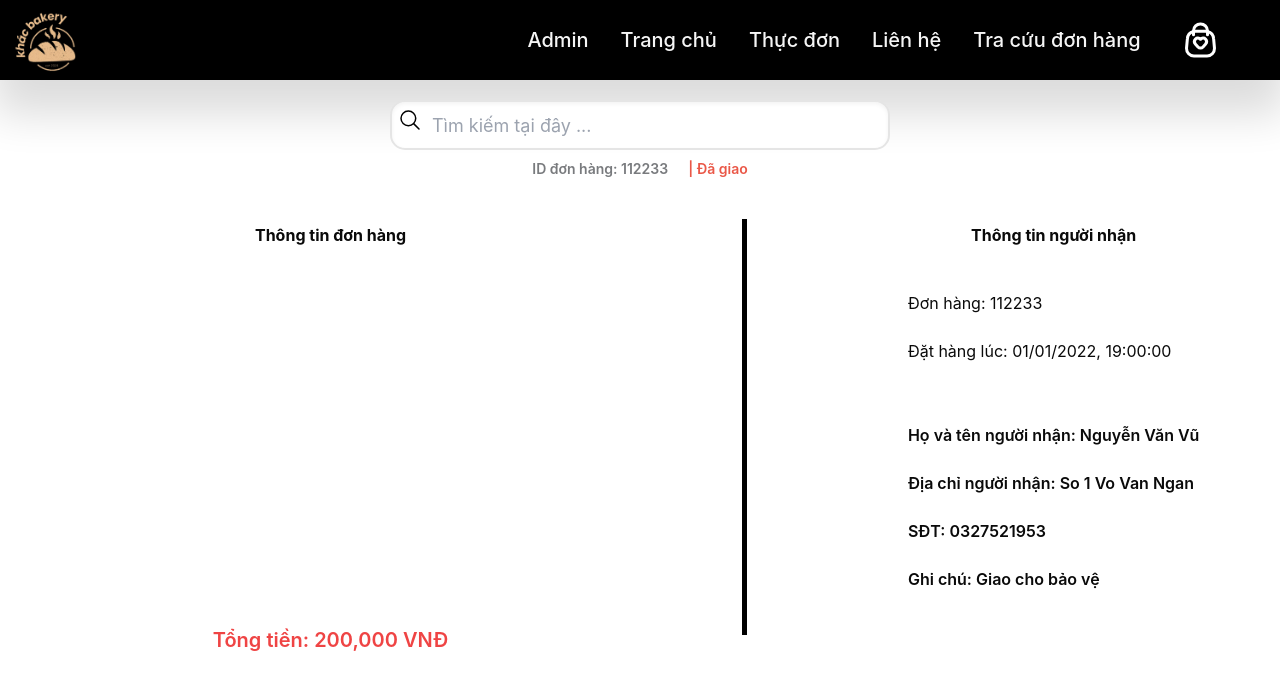
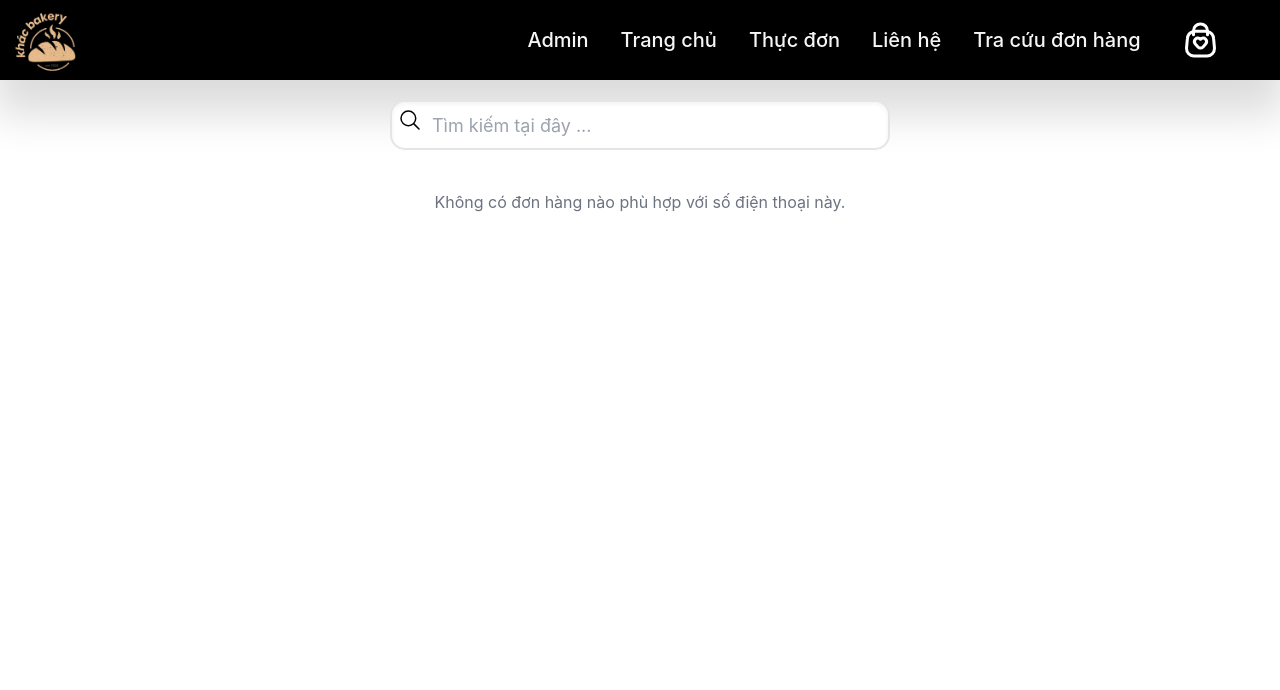
Before and after one commit to devkcng/bakery-store, a Next.js app: page /order-tracking in a window 1280 px wide. Shown: the top 690 px of the page. Built offline with nearby package versions, Linux system fonts and the light colour scheme; a web font is replaced by a local one.

Commit message:
feat: add tracking order

```diff
--- a/src/components/search-bar/search-bar.tsx
+++ b/src/components/search-bar/search-bar.tsx
@@ -1,22 +1,42 @@
 "use client";
 import React, { FC, useState } from "react";
+
 export interface SearchBarProps {
   className?: string;
-  isShow: boolean; // "isShow" property is used to determine the search bar has ability to automatically minimize or not
+  isShow: boolean;
+  onSearchChange: (value: string) => void; // Thêm prop để nhận callback từ component cha
 }
-const SearchBar: FC<SearchBarProps> = ({ className = "", isShow }) => {
+
+const SearchBar: FC<SearchBarProps> = ({
+  className = "",
+  isShow,
+  onSearchChange,
+}) => {
   const [isFocused, setIsFocused] = useState<boolean>(isShow);
-  //   const [inputValue, setInputValue] = useState<string>("");
+  const [inputValue, setInputValue] = useState<string>("");
+
+  // Hàm xử lý thay đổi input
   const handleInputChange = (e: React.ChangeEvent<HTMLInputElement>) => {
-    console.log(e.target.value);
+    setInputValue(e.target.value); // Cập nhật giá trị nhập vào
   };
+
+  // Hàm xử lý khi người dùng nhấn phím
+  const handleKeyDown = (e: React.KeyboardEvent<HTMLInputElement>) => {
+    if (e.key === "Enter") {
+      // Nếu phím nhấn là Enter, gọi callback để cập nhật state ở component cha
+      onSearchChange(inputValue);
+    }
+  };
+
   return (
     <div className={`relative text-white ${className}`}>
       <input
         type="text"
         name="text"
+        value={inputValue} // Gán giá trị inputValue để quản lý trạng thái
         required
         onChange={handleInputChange}
+        onKeyDown={handleKeyDown} // Lắng nghe sự kiện nhấn phím
         placeholder="Tìm kiếm tại đây ..."
         className={`transition-all duration-300 ease-in-out h-10 pl-10 pr-3 text-lg rounded-full bg-white text-black outline-none border-2
             ${isFocused ? "w-52 shadow-inner" : "w-10 cursor-pointer"}
--- a/src/components/section/order-info-section/orderInfo-section.tsx
+++ b/src/components/section/order-info-section/orderInfo-section.tsx
@@ -1,4 +1,5 @@
-import React, { FC } from "react";
+"use client";
+import React, { FC, useEffect, useState } from "react";
 import "./orderInfo.css";
 import ItemOrder, { DetailOrder } from "../../item-order/item-order";
 import ItemCard, { ItemProps } from "@/components/item-card/item-card";
@@ -16,13 +17,14 @@ const items: DetailOrder[] = [
   { itemInfo, itemCount: 4, itemTopping: "mè đen" },
   { itemInfo, itemCount: 5, itemTopping: "hạnh nhân" },
 ];
+
 export interface orderInfo {
   idOrder: string;
   idStatus: string;
   time: string;
   nameBuyer: string;
   addressBuyer: string;
-  phonenumber: string;
+  phoneNumber: string;
   note: string;
 }
 
@@ -32,26 +34,77 @@ const OrderInfoSection: FC<orderInfo> = ({
   time,
   nameBuyer,
   addressBuyer,
-  phonenumber,
+  phoneNumber,
   note,
 }) => {
   const total = items.reduce(
-    (acc, item) => acc + item.itemCount * item.itemInfo.itemPrice, //acc là biển ảo để lưu giá trị sau khi tính xong truyền vào trong total
+    (acc, item) => acc + item.itemCount * item.itemInfo.itemPrice,
     0
   );
+
+  const [searchValue, setSearchValue] = useState<string>("");
+  const handleSearchChange = (value: string) => {
+    setSearchValue(value); // Cập nhật giá trị state khi nhập liệu vào SearchBar
+  };
+
+  const [listOrder, setListOrder] = useState([]);
+  const [orderData, setOrderData] = useState(null); // Khởi tạo với null
+
+  // Load danh sách đơn hàng từ localStorage
+  useEffect(() => {
+    if (typeof window !== "undefined" && window.localStorage) {
+      const list = JSON.parse(localStorage.getItem("order") || "[]");
+      setListOrder(list);
+    }
+  }, []);
+
+  // Lọc danh sách đơn hàng khi người dùng nhập số điện thoại
+  useEffect(() => {
+    if (searchValue) {
+      const filteredOrders = listOrder.filter(
+        (order) => order.deliveryInfo.phoneNumber.includes(searchValue) // So sánh số điện thoại chứa chuỗi tìm kiếm
+      );
+      // Nếu có đơn hàng phù hợp, set orderData là đơn hàng đầu tiên
+      setOrderData(filteredOrders.length > 0 ? filteredOrders[0] : null);
+    } else {
+      setOrderData(null); // Nếu không có giá trị tìm kiếm, không có đơn hàng nào được chọn
+    }
+  }, [searchValue, listOrder]);
+  console.log(orderData);
+
   return (
     <div id="order-info-container">
-      <div className="flex flex-col items-center mt-5 mb-10 ">
-        <SearchBar isShow={true} className="searchBarLarger " />
-        <div className="flex flex-row items-end">
+      <div className="flex flex-col items-center mt-5 mb-5 ">
+        <SearchBar
+          onSearchChange={handleSearchChange}
+          isShow={true}
+          className="searchBarLarger "
+        />
+      </div>
+
+      {/* Information */}
+      {orderData ? ( // Chỉ render khi orderData có giá trị
+        <div className="flex flex-row items-end m-auto text-center justify-center mb-10">
           <span className="block font-display text-[14px] font-semibold text-[#797B7E] mt-2">
-            {idOrder ? `ID đơn hàng: ${idOrder}` : "ID đơn hàng: 1158041042024"}
+            {orderData.orderID}
           </span>
-          <label className="block font-display text-[14px] font-semibold text-[#EA5848] mt-2 ml-5">
-            {idStatus ? `| ${idStatus}` : "| Đang cập nhật"}
+          <label className="block font-display text-[14px] font-semibold text-[#EA5848] mt-2 ml-2">
+            {orderData.orderStatus === "PENDING"
+              ? "| Đang chờ xử lý"
+              : orderData.orderStatus === "PROCESSING"
+              ? "| Đang xử lý"
+              : orderData.orderStatus === "COMPLETED"
+              ? "| Đang giao"
+              : "| Đã giao"}
           </label>
         </div>
+      ) : (
+        <div className="text-center text-gray-500 mt-10">
+          Không có đơn hàng nào phù hợp với số điện thoại này.
         </div>
+      )}
+
+      {orderData && ( // Chỉ render khi orderData có giá trị
         <div className="flex flex-row justify-around m-auto h-auto">
           <div>
             <div className="flex flex-col">
@@ -60,24 +113,24 @@ const OrderInfoSection: FC<orderInfo> = ({
               </span>
               <div className="list-order grid grid-rows-1 h-[450px] w-[500px] ">
                 <div className="m-auto w-auto ">
-                {items.map((item, index) => (
+                  {orderData.orderDetails.map((item, index) => (
                     <div key={index} className="mb-2">
-                    {/* <ItemOrder
-                      itemInfo={item.itemInfo}
-                      itemCount={item.itemCount}
-                      itemTopping={item.itemTopping}
-                    /> */}
+                      <ItemOrder
+                        productID={item.productId}
+                        productImgPath={item.productImgPath}
+                        productName={item.productName}
+                        productPrice={item.productPrice}
+                        productQuantiy={item.productQuantity}
+                        toppings={item.toppings}
+                        totalPrice={item.totalPrice}
+                      ></ItemOrder>
                     </div>
                   ))}
                 </div>
               </div>
             </div>
             <div className="font-semibold text-red-500 text-[20px] h-[10px] text-center mt-2">
-            <span>
-              {total < 0
-                ? `Tổng tiền: ${formatVND(total)} `
-                : `Tổng tiền: ${formatVND(200000)}`}
-            </span>
+              <span>{`Tổng tiền: ${formatVND(orderData.totalAmount)} `}</span>
             </div>
           </div>
 
@@ -86,30 +139,27 @@ const OrderInfoSection: FC<orderInfo> = ({
             <span className="block text-center font-display text-[16px] font-bold mt-1 mb-10">
               Thông tin người nhận
             </span>
-          <span className="block font-display text-[16px] mt-1 mb-5">
-            {idOrder ? `Đơn hàng: ${idOrder}` : "Đơn hàng: 1158041042024"}
+            <span className="block font-display text-[16px] mt-1 mb-5 font-semibold">
+              {`Đơn hàng: ${orderData.orderID}`}
             </span>
-          <span className="block font-display text-[16px] mt-1 mb-5">
-            {time ? `Đặt hàng lúc: ${time}` : "Đặt hàng lúc: 13:57 ngày 12/12"}
-          </span>
-          <span className="block font-display text-[16px] font-semibold mt-10 mb-5">
-            {nameBuyer
-              ? `Họ và tên người nhận: ${nameBuyer}`
-              : "Họ và tên người nhận: Nguyễn Văn Vũ"}
+            <span className="block font-display text-[16px] mt-1 mb-5 font-semibold">
+              {`Đặt hàng lúc: ${orderData.orderDate}`}
             </span>
             <span className="block font-display text-[16px] font-semibold mt-1 mb-5">
-            {addressBuyer
-              ? `Địa chỉ người nhận: ${addressBuyer}`
-              : "Địa chỉ người nhận: Số 1, Võ Văn Ngân, Tp. Thủ Đức"}
+              {`Họ và tên người nhận: ${orderData.deliveryInfo.fullName}`}
             </span>
             <span className="block font-display text-[16px] font-semibold mt-1 mb-5">
-            {phonenumber ? `SĐT: ${phonenumber}` : "SĐT: 0327521953"}
+              {`Địa chỉ người nhận: ${orderData.deliveryInfo.streetName}, ${orderData.deliveryInfo.ward}, ${orderData.deliveryInfo.district} `}
             </span>
             <span className="block font-display text-[16px] font-semibold mt-1 mb-5">
-            {note ? `Ghi chú: ${note}` : "Ghi chú: Để hàng ở gốc cây"}
+              {`SĐT: ${orderData.deliveryInfo.phoneNumber}`}
+            </span>
+            <span className="block font-display text-[16px] font-semibold mt-1 mb-5">
+              {`Ghi chú: ${orderData.deliveryInfo.note}`}
             </span>
           </div>
         </div>
+      )}
     </div>
   );
 };
--- a/src/components/section/payment-section/payment-section.tsx
+++ b/src/components/section/payment-section/payment-section.tsx
@@ -54,9 +54,21 @@ const Payment = () => {
   }, []);
 
   // Hàm lấy ngày hiện tại theo định dạng YYYY-MM-DD
-  const getCurrentDate = () => {
+  const getCurrentDateTime = () => {
     const today = new Date();
-    return today.toISOString().split("T")[0]; // Định dạng YYYY-MM-DD
+
+    // Lấy ngày, tháng, năm
+    const day = String(today.getDate()).padStart(2, "0"); // Thêm số 0 nếu ngày có 1 chữ số
+    const month = String(today.getMonth() + 1).padStart(2, "0"); // Thêm số 0 nếu tháng có 1 chữ số
+    const year = today.getFullYear();
+
+    // Lấy giờ, phút, giây
+    const hours = String(today.getHours()).padStart(2, "0"); // Thêm số 0 nếu giờ có 1 chữ số
+    const minutes = String(today.getMinutes()).padStart(2, "0"); // Thêm số 0 nếu phút có 1 chữ số
+    const seconds = String(today.getSeconds()).padStart(2, "0"); // Thêm số 0 nếu giây có 1 chữ số
+
+    // Trả về ngày tháng năm và thời gian theo định dạng dd/mm/yyyy hh:mm:ss
+    return `${day}/${month}/${year} ${hours}:${minutes}:${seconds}`;
   };
 
   // Hàm xử lý khi thanh toán thành công
@@ -70,7 +82,7 @@ const Payment = () => {
 
       // Thêm thông tin đơn hàng vào localStorage
       const orderID = details.id; // Mã giao dịch PayPal
-      const orderDate = getCurrentDate(); // Ngày hiện tại
+      const orderDate = getCurrentDateTime(); // Ngày hiện tại
       const totalAmount = totalOrder + shippingCost; // Tổng số tiền (hàng + phí vận chuyển)
 
       const order = {
```
Lines whose indentation alone changed are shown as unchanged.
